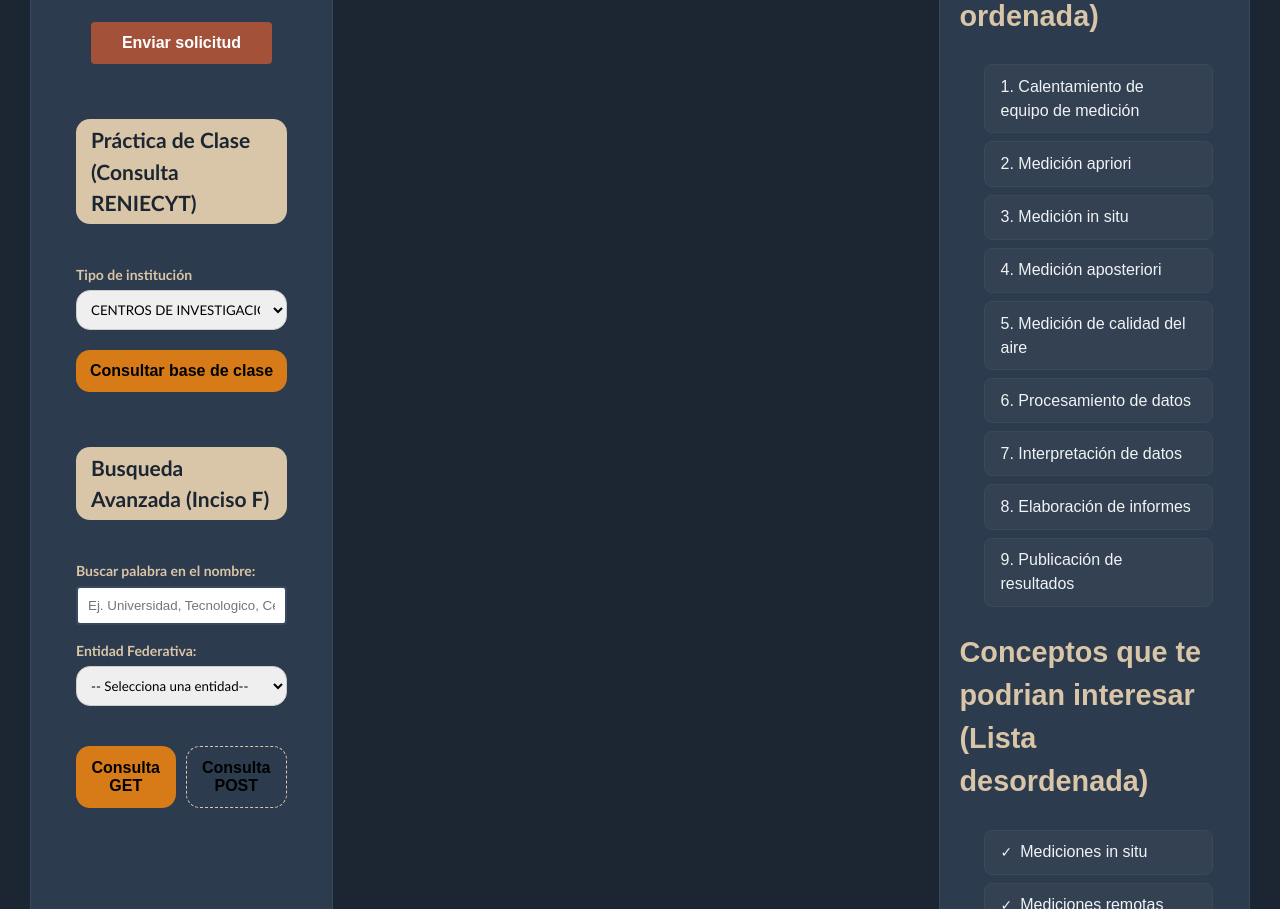
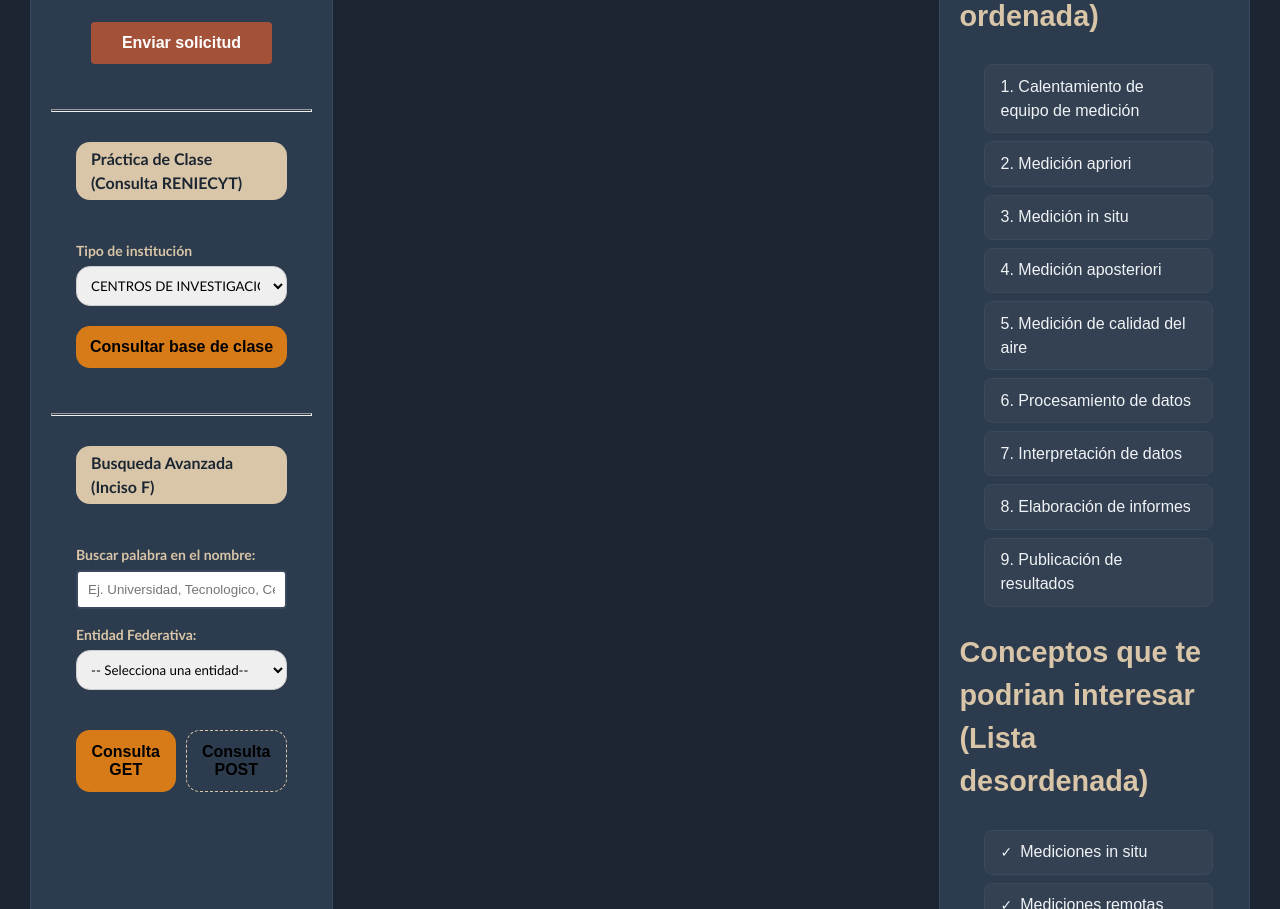
Before and after one commit to mbuciov99/Geoweb, a plain HTML site: page Tarea_2.3.1/Tarea_2.3.1/Tarea_2/Tarea_3.html in a window 1280 px wide. Shown: the part 1265-2174 px from the top of the page. Drawn offline with Linux system fonts and the light colour scheme.

Commit message:
ultima version tarea 3

```diff
--- a/Tarea_2.3.1/Tarea_2.3.1/Tarea_2/Tarea1.css
+++ b/Tarea_2.3.1/Tarea_2.3.1/Tarea_2/Tarea1.css
@@ -650,7 +650,7 @@ body {
     padding: 5px 15px;
     border-radius: 14px;
     font-weight: bold;
-    font-size: 21px
+    font-size: 16px
 }
 
 /*Etiquetas de texto label*/
--- a/Tarea_2.3.1/Tarea_2.3.1/Tarea_2/Tarea_3.html
+++ b/Tarea_2.3.1/Tarea_2.3.1/Tarea_2/Tarea_3.html
@@ -72,6 +72,9 @@
                     <button type="submit" class="btn-enviar">Enviar solicitud</button>
                 </fieldset>
             </form>
+
+            <hr>
+
             <!--Formulario de consulta RENIECYT-->
             <form class="formulario-clase" style="margin-top: 30px;" id="formulario-clase">
                 <fieldset>
@@ -91,6 +94,8 @@
                     <button type="button" id="btn-consultar-clase" class="btn-enviar">Consultar base de clase</button>
                 </fieldset>
             </form>
+
+            <hr>
 
             <form class="formulario-clase" style="margin-top: 30px;" id="formulario-avanzado">
                 <fieldset>
```
